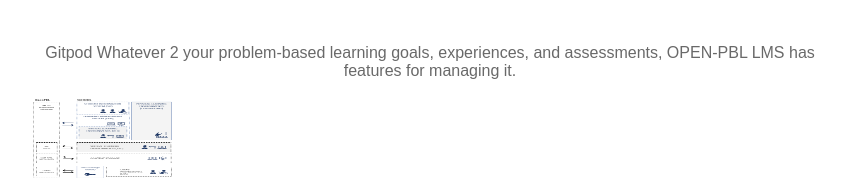
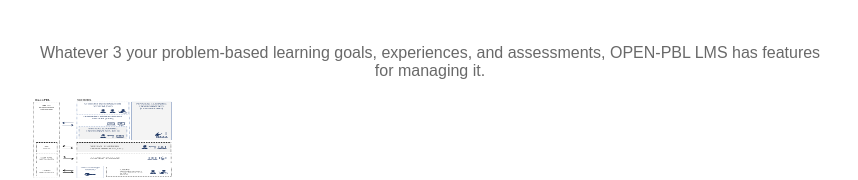
Before and after one commit to open-pbl-org/home, a plain HTML site: page index.html in a window 1280 px wide. Shown: the top 180 px of the page, without its empty margins (210-1068 px from the left). Drawn offline with Linux system fonts and the light colour scheme.

Commit message:
Segunda alteração no código.

```diff
--- a/index.html
+++ b/index.html
@@ -8,7 +8,7 @@
 
 
         <span style="color: rgb(105, 105, 105); font-family: arial, helvetica, sans-serif;">
-                <center> Gitpod Whatever 2 your problem-based learning goals, experiences, and assessments, OPEN-PBL LMS has features for managing it.  <br> <br>
+                <center> Whatever 3 your problem-based learning goals, experiences, and assessments, OPEN-PBL LMS has features for managing it.  <br> <br>
                 </center>
    	 </span>
 
```
